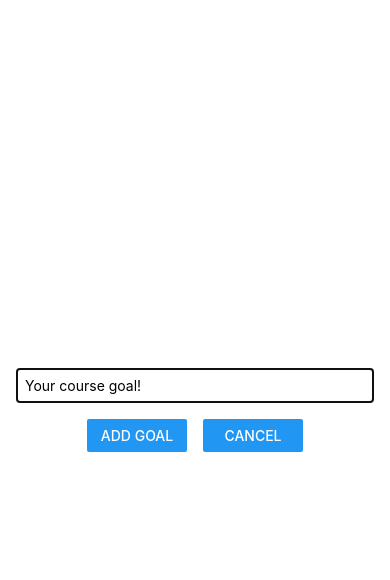
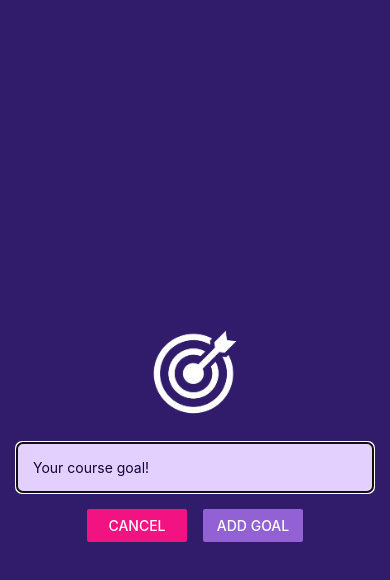
Before and after one commit to markfaust123/GoalsList, a React Native app: screen / in a window 390 px wide. Both pictures are taken after a click on the button "ADD NEW GOAL". Shown: the top 580 px of the page. Built offline with nearby package versions, Linux system fonts and the light colour scheme.

Commit message:
finished styling entire app—completed

```diff
--- a/App.tsx
+++ b/App.tsx
@@ -2,6 +2,7 @@
 import { Button, StyleSheet, View } from "react-native";
 import GoalList from "./src/components/GoalList";
 import GoalInput from "./src/components/GoalInput";
+import { StatusBar } from "expo-status-bar";
 
 export default function App() {
   const [modalIsVisible, setModalIsVisible] = useState<boolean>(false);
@@ -30,9 +31,19 @@
   }
 
   return (
+    <>
+      <StatusBar style="light" />
       <View style={styles.appContainer}>
-      <Button title="Add New Goal" color="#5e0acc" onPress={handleStartAddGoal}/>
-      <GoalInput onAddGoal={handleAddGoal} onCancel={handleEndAddGoal} visible={modalIsVisible} />
+        <Button
+          title="Add New Goal"
+          color="#A872ED"
+          onPress={handleStartAddGoal}
+        />
+        <GoalInput
+          onAddGoal={handleAddGoal}
+          onCancel={handleEndAddGoal}
+          visible={modalIsVisible}
+        />
         <View style={styles.goalsContainer}>
           <GoalList
             courseGoals={courseGoals}
@@ -40,6 +51,7 @@
           />
         </View>
       </View>
+    </>
   );
 }
 
--- a/app.json
+++ b/app.json
@@ -6,6 +6,7 @@
     "orientation": "portrait",
     "icon": "./assets/icon.png",
     "userInterfaceStyle": "light",
+    "backgroundColor": "#1e085a",
     "splash": {
       "image": "./assets/splash.png",
       "resizeMode": "contain",
--- a/src/components/GoalInput.tsx
+++ b/src/components/GoalInput.tsx
@@ -1,6 +1,7 @@
 import { useState } from "react";
 import {
   Button,
+  Image,
   Modal,
   StyleSheet,
   TextInput,
@@ -30,6 +31,10 @@
   return (
     <Modal visible={visible} animationType="slide">
       <View style={styles.inputContainer}>
+        <Image
+          source={require("../../assets/images/goal.png")}
+          style={styles.image}
+        />
         <TextInput
           onChangeText={handleGoalInput}
           style={styles.textInput}
@@ -38,10 +43,14 @@
         />
         <View style={styles.buttonContainer}>
           <View style={styles.button}>
-            <Button title="Add Goal" onPress={addGoalHandler} />
+            <Button
+              title="Cancel"
+              onPress={onCancel.bind(this)}
+              color="#f31282"
+            />
           </View>
           <View style={styles.button}>
-            <Button title="Cancel" onPress={onCancel.bind(this)}></Button>
+            <Button title="Add Goal" onPress={addGoalHandler} color="#9261D3" />
           </View>
         </View>
       </View>
@@ -54,16 +63,22 @@
     flex: 1,
     justifyContent: "center",
     alignItems: "center",
-    marginBottom: 24,
     padding: 16,
-    borderBottomWidth: 1,
-    borderBottomColor: "#cccccc",
+    backgroundColor: "#311b6b",
+  },
+  image: {
+    width: 100,
+    height: 100,
+    margin: 20,
   },
   textInput: {
     borderWidth: 1,
-    borderColor: "#cccccc",
+    borderColor: "#e4d0ff",
+    backgroundColor: "#e4d0ff",
+    color: "#120438",
+    borderRadius: 6,
     width: "100%",
-    padding: 8,
+    padding: 16,
   },
   buttonContainer: {
     marginTop: 16,
@@ -72,7 +87,7 @@
   button: {
     width: 100,
     marginHorizontal: 8,
-  }
+  },
 });
 
 export default GoalInput;
```
Also changed, not shown: assets/images/goal.png (added). Lines whose indentation alone changed are shown as unchanged.
